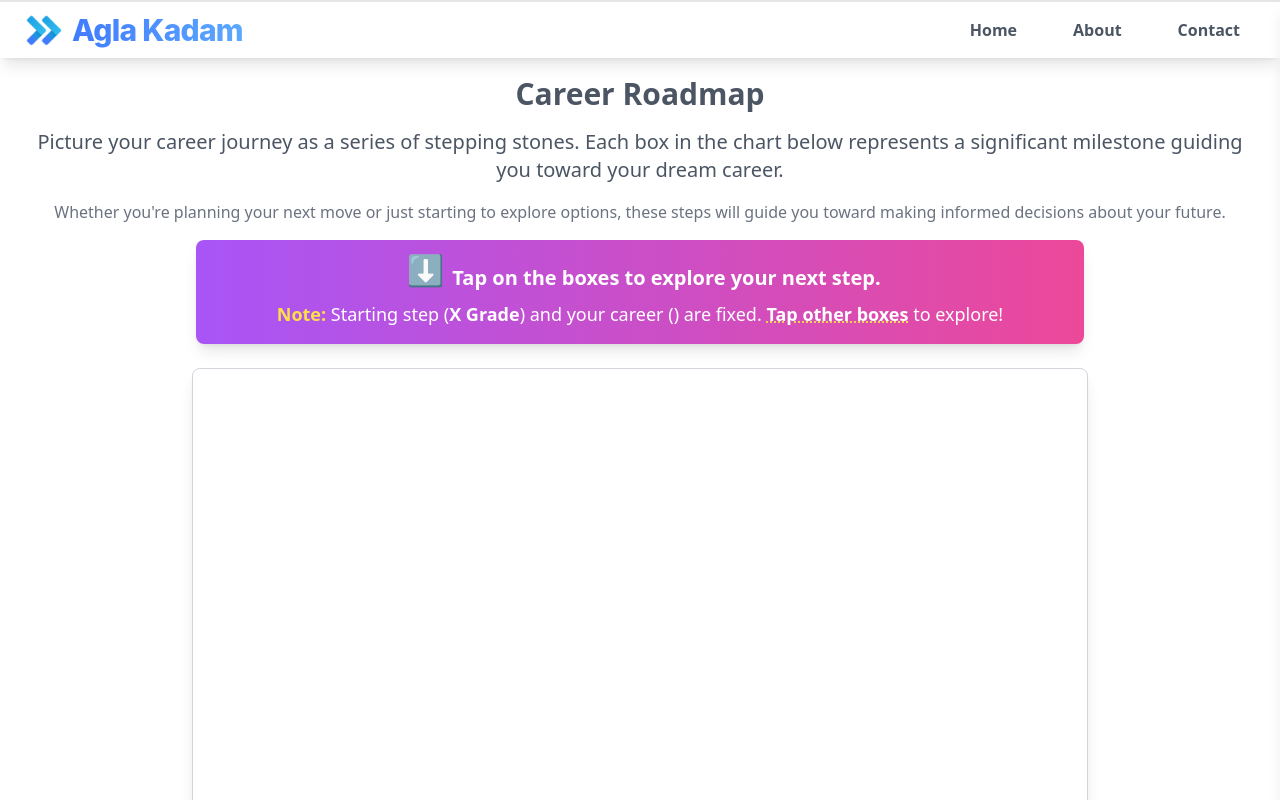
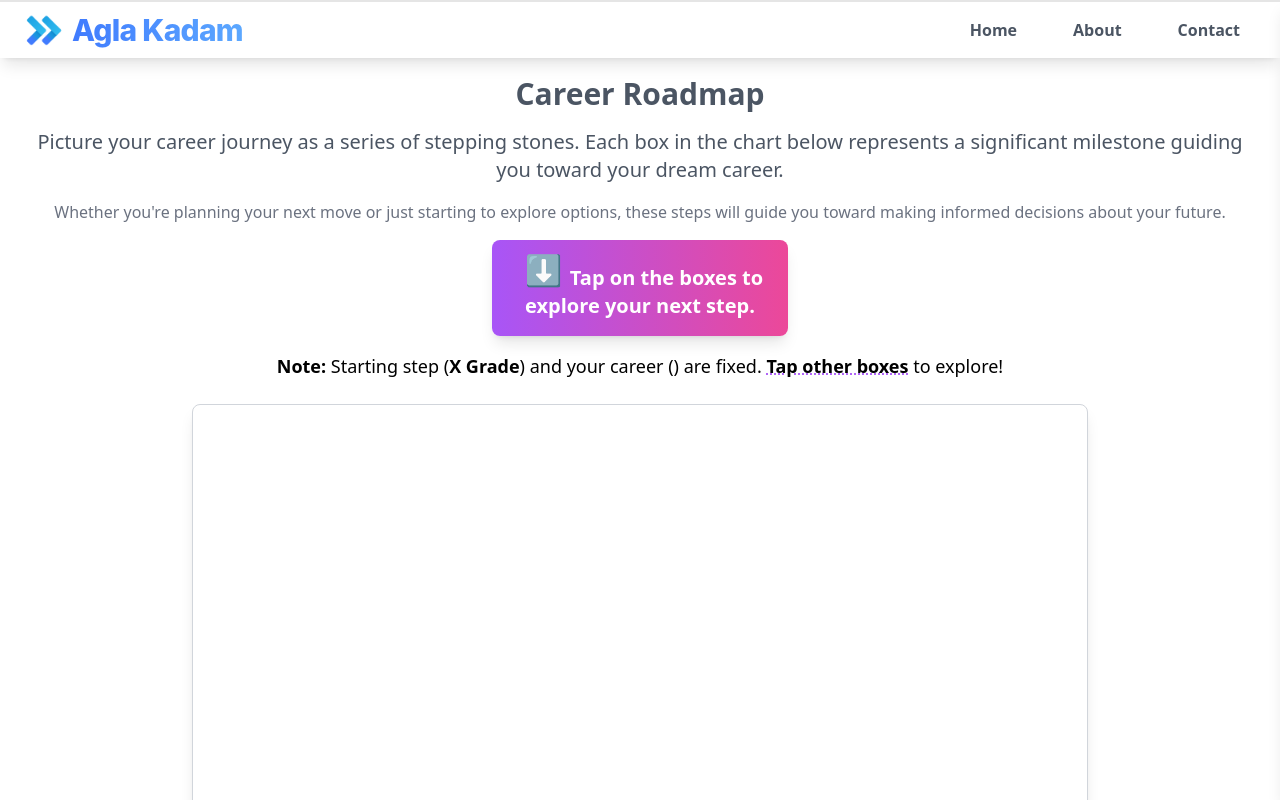
Before and after one commit to coding-yoddha/career-guide-app, a Next.js app: page /career-options/flow-chart in a window 1280 px wide. Shown: the top 800 px of the page. Built offline with nearby package versions, Linux system fonts and the light colour scheme.

Commit message:
Minor changes

```diff
--- a/src/app/page.tsx
+++ b/src/app/page.tsx
@@ -92,6 +92,14 @@ const Home: React.FC = async () => {
           </div>
         </section>
 
+        <div className="bg-yellow-100 border-l-4 border-yellow-500 text-yellow-700 p-4 rounded-md mb-6 w-full sm:w-auto text-center mt-4">
+          <p className="text-sm sm:text-base">
+            <strong>Note:</strong> For the best experience, we recommend using
+            this app in
+            <span className="font-semibold"> desktop mode</span>.
+          </p>
+        </div>
+
         <NotificationCard
           title={" Exciting Updates Coming Soon!"}
           description={
@@ -123,14 +131,6 @@ const Home: React.FC = async () => {
             </a>
           </div>
         </div>
-
-        <div className="bg-yellow-100 border-l-4 border-yellow-500 text-yellow-700 p-4 rounded-md mb-6 w-full sm:w-auto text-center mt-4">
-          <p className="text-sm sm:text-base">
-            <strong>Note:</strong> For the best experience, we recommend using
-            this app in
-            <span className="font-semibold"> desktop mode</span>.
-          </p>
-        </div>
       </div>
     </div>
   );
--- a/src/components/FlowChart/index.tsx
+++ b/src/components/FlowChart/index.tsx
@@ -63,7 +63,7 @@ const Flow: React.FC<CareerOption> = ({ careerOption }) => {
             options, these steps will guide you toward making informed decisions
             about your future.
           </p>
-          <div className="bg-gradient-to-r from-purple-500 to-pink-500 text-white py-4 px-4 mt-4 mb-4 rounded-lg shadow-lg mx-auto w-full sm:w-[75%]">
+          <div className="bg-gradient-to-r from-purple-500 to-pink-500 text-white py-4 px-4 mt-4 mb-4 rounded-lg shadow-lg mx-auto w-full sm:w-[25%]">
             <div className="text-center">
               <p className="text-lg sm:text-xl font-semibold leading-snug">
                 <span className="inline-block animate-bounce text-pink-300 text-2xl sm:text-3xl mx-2">
@@ -71,19 +71,17 @@ const Flow: React.FC<CareerOption> = ({ careerOption }) => {
                 </span>
                 Tap on the boxes to explore your next step.
               </p>
-              <p className="mt-2 text-sm sm:text-lg font-medium text-white">
-                <span className="font-extrabold text-yellow-300">Note:</span>{" "}
-                Starting step (
-                <span className="font-extrabold">{`X Grade`}</span>) and your
-                career (<span className="font-extrabold">{careerOption}</span>)
-                are fixed.{" "}
-                <span className="font-extrabold underline decoration-dotted decoration-yellow-300">
-                  Tap other boxes
-                </span>{" "}
-                to explore!
-              </p>
             </div>
           </div>
+          <p className="mt-2 text-sm sm:text-lg font-medium text-black">
+            <span className="font-extrabold">Note:</span> Starting step (
+            <span className="font-extrabold">{`X Grade`}</span>) and your career
+            (<span className="font-extrabold">{careerOption}</span>) are fixed.{" "}
+            <span className="font-extrabold underline decoration-dotted decoration-purple-500">
+              Tap other boxes
+            </span>{" "}
+            to explore!
+          </p>
         </div>
       </div>
 
```
